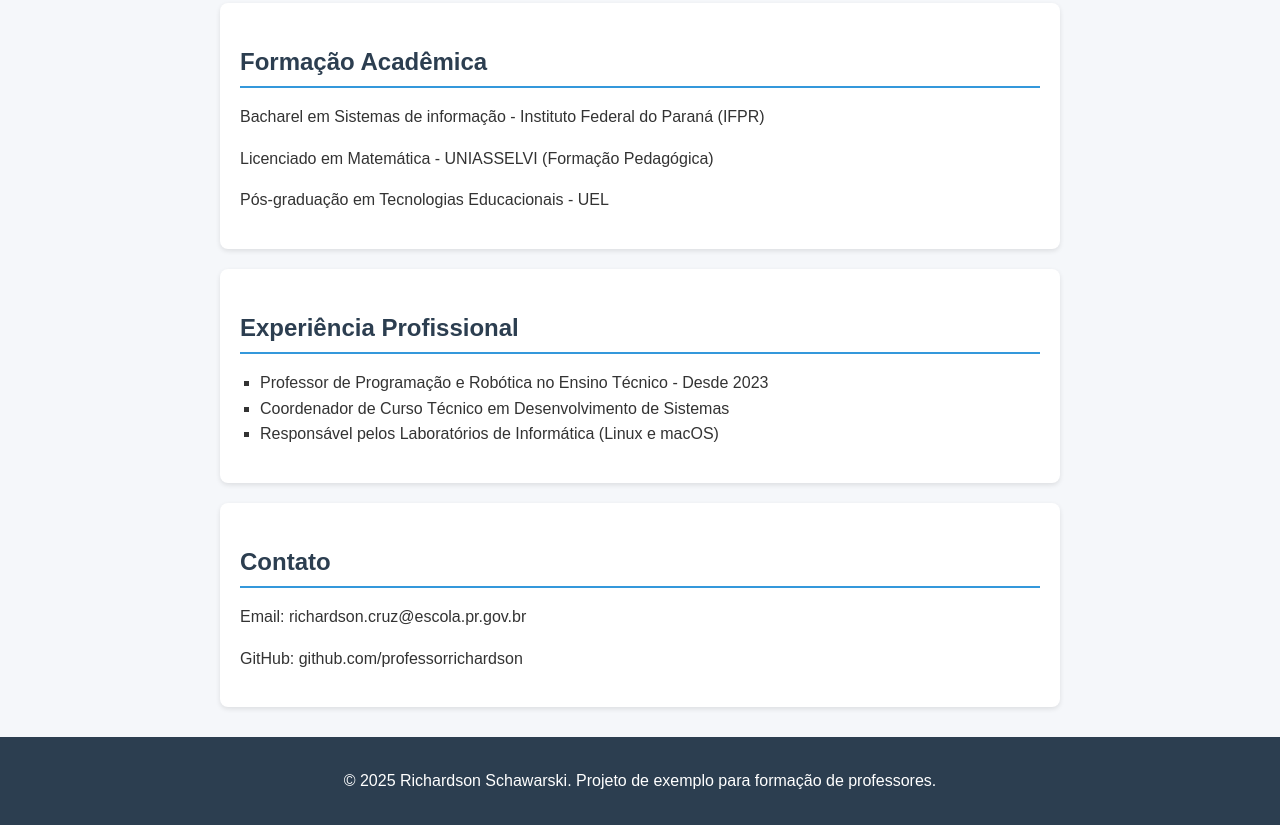
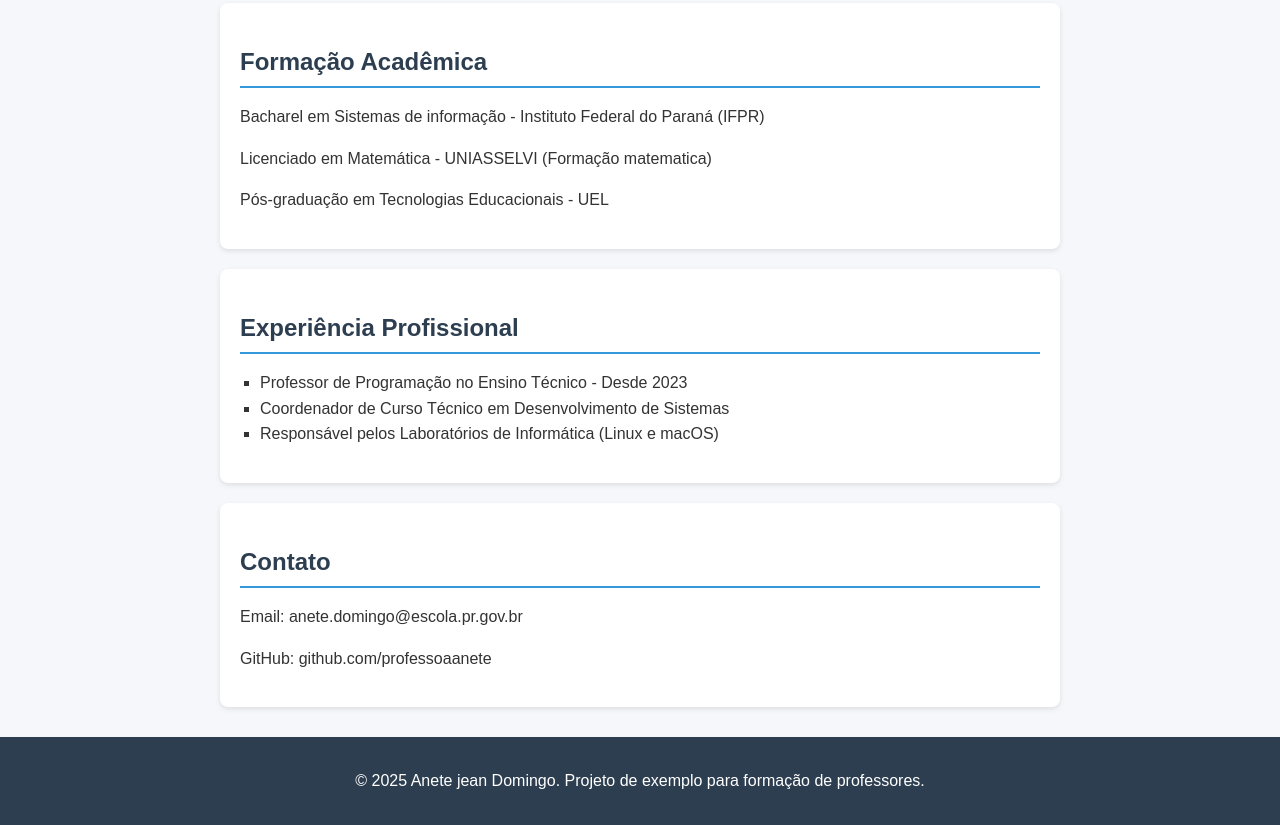
Before and after one commit to porfanete/forma-o-NRE-Ivaipor-, a plain HTML site: page index.html in a window 1280 px wide. Shown: the part 661-1486 px from the top of the page. Drawn offline with Linux system fonts and the light colour scheme; a script that the page names is missing.

Commit message:
projeto 01

```diff
--- a/index.html
+++ b/index.html
@@ -9,7 +9,7 @@
   <!-- Define a codificação de caracteres como UTF-8 (suporta acentos e caracteres especiais) -->
   <meta name="viewport" content="width=device-width, initial-scale=1.0">
   <!-- Configura a viewport para responsividade em dispositivos móveis -->
-  <title>Currículo Acadêmico - Richardson Schawarski</title>
+  <title>Currículo Acadêmico - Anete Jean Domingo</title>
   <!-- Título que aparece na aba do navegador -->
   <link rel="stylesheet" href="style.css">
   <!-- Link para o arquivo CSS externo (estilos) -->
@@ -24,7 +24,7 @@
     <img src="img/richardson.jpg" alt="Foto de perfil" class="profile-img">
     <div class="header-text">
        <!-- Cabeçalho da página -->
-      <h1>Richardson Schawarski</h1>
+      <h1>Anete jean Domingo</h1>
         <!-- Título principal (nome) -->
       <p>Professor de Programação e Tecnologia Educacional</p>
        <!-- Subtítulo (cargo) -->
@@ -63,7 +63,7 @@
     <!-- Seção de formação acadêmica -->
     <h2>Formação Acadêmica</h2>
     <p>Bacharel em Sistemas de informação - Instituto Federal do Paraná (IFPR)</p>
-    <p>Licenciado em Matemática - UNIASSELVI (Formação Pedagógica)</p>
+    <p>Licenciado em Matemática - UNIASSELVI (Formação matematica)</p>
     <!-- Parágrafo com informação -->
     <p>Pós-graduação em Tecnologias Educacionais - UEL</p>
   </section>
@@ -72,7 +72,7 @@
     <!-- Seção de experiência profissional -->
     <h2>Experiência Profissional</h2>
     <ul>
-      <li>Professor de Programação e Robótica no Ensino Técnico - Desde 2023</li>
+      <li>Professor de Programação  no Ensino Técnico - Desde 2023</li>
       <li>Coordenador de Curso Técnico em Desenvolvimento de Sistemas</li>
       <li>Responsável pelos Laboratórios de Informática (Linux e macOS)</li>
     </ul>
@@ -81,13 +81,13 @@
   <section class="contato">
     <!-- Seção de contato -->
     <h2>Contato</h2>
-    <p>Email: richardson.cruz@escola.pr.gov.br</p>
-    <p>GitHub: github.com/professorrichardson</p>
+    <p>Email: anete.domingo@escola.pr.gov.br</p>
+    <p>GitHub: github.com/professoaanete</p>
   </section>
 
   <footer>
     <!-- Rodapé da página -->
-    <p>&copy; 2025 Richardson Schawarski. Projeto de exemplo para formação de professores.</p>
+    <p>&copy; 2025 Anete jean Domingo. Projeto de exemplo para formação de professores.</p>
     <!-- Texto de copyright e observação. &copy; → © (copyright) -->
   </footer>
 
```
